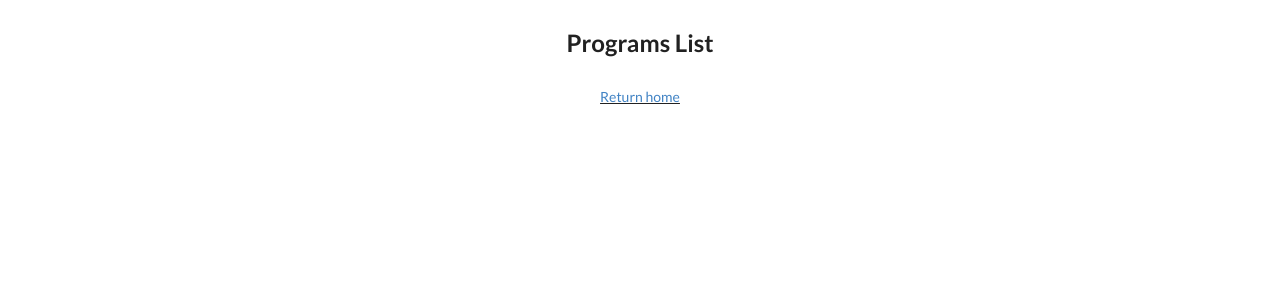
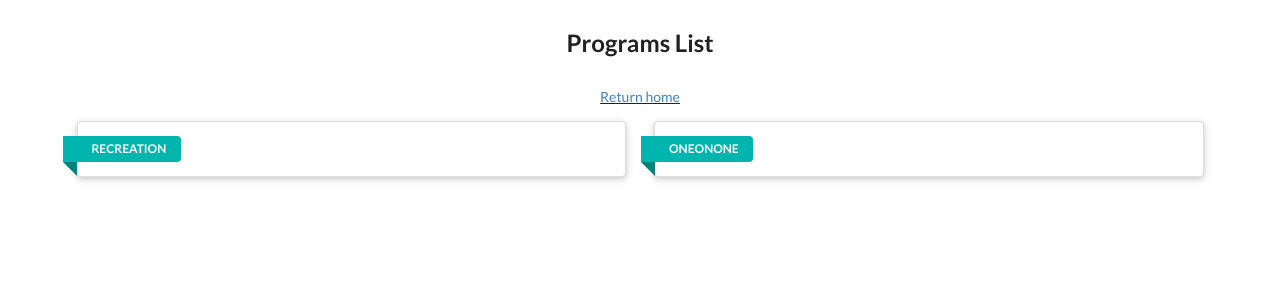
Before and after one commit to christiesunnie/seniors-community-app, a React (Create React App) app: page /programs in a window 1280 px wide. Shown: the top 300 px of the page. Built offline with nearby package versions, Linux system fonts and the light colour scheme; no server answers.

Commit message:
Update the ProgramsList UI

```diff
--- /dev/null
+++ b/src/components/Layout/ProgramLayout.tsx
@@ -0,0 +1,16 @@
+interface childrenProps {
+  children: JSX.Element | JSX.Element[];
+  mode: string;
+}
+const ProgramLayout = ({ mode, children }: childrenProps) => {
+  return (
+    <div className="column">
+      <div className="ui raised segment">
+        <div className="ui teal ribbon label">{mode}</div>
+        {children}
+      </div>
+    </div>
+  );
+};
+
+export default ProgramLayout;
--- a/src/components/programs/ProgramsList.tsx
+++ b/src/components/programs/ProgramsList.tsx
@@ -1,5 +1,7 @@
 import { Link } from "react-router-dom";
 import styles from "../App.module.css";
+
+import ProgramLayout from "../Layout/ProgramLayout";
 
 type programsListProps = {
   programsList: any[];
@@ -17,53 +19,46 @@ const ProgramsList: React.FC<programsListProps> = ({ programsList }) => {
     });
   };
 
+  const renderedFilteredPrograms = (modeType: string) => {
+    return programsList
+      .filter((resident) => resident.mode === modeType)
+      .map((resident) => {
+        const { name, id, start, end } = resident;
+
+        const convertedStartDate = convertedDateFunc(start);
+        const convertedEndDate = convertedDateFunc(end);
+
+        return (
+          <div key={id} className="item">
+            <div className="right floated content">
+              <Link to={`/residents/${id}`} className="ui button">
+                View detail
+              </Link>
+            </div>
+            <div className="content">
+              <p>{name}</p>
+              <p>
+                Program schedule: from {convertedStartDate} to{" "}
+                {convertedEndDate}
+              </p>
+            </div>
+          </div>
+        );
+      });
+  };
+
+  const recreationPrograms = renderedFilteredPrograms("RECREATION");
+  const oneononePrograms = renderedFilteredPrograms("ONEONONE");
+
   return (
     <>
       <h2>Programs List</h2>
       <p className={styles["link-return"]}>
         <Link to="/">Return home</Link>
       </p>
-      <div>
-        <ul className="ui cards centered grid container">
-          {programsList.slice(0, 21).map((resident: any) => {
-            const {
-              name,
-              mode,
-              dimensions,
-              hobbies,
-              levelsOfCare,
-              id,
-              start,
-              end,
-              attendees,
-            } = resident;
-
-            const convertedStartDate = convertedDateFunc(start);
-            const convertedEndDate = convertedDateFunc(end);
-
-            return (
-              <li key={id} className="ui card four wide column">
-                <div className="card">
-                  <div className="content">
-                    <div className="header">{name}</div>
-                    <div className="description">
-                      <p>Type of program: {mode}</p>
-                      <p>Dimesion: {dimensions}</p>
-                      <p>
-                        Program schedule: from {convertedStartDate} to{" "}
-                        {convertedEndDate}
-                      </p>
-                    </div>
-                  </div>
-                  <div className="ui bottom attached button">
-                    <i className="add icon"></i>
-                    Add attendee
-                  </div>
-                </div>
-              </li>
-            );
-          })}
-        </ul>
+      <div className="ui two column grid container">
+        <ProgramLayout mode="RECREATION">{recreationPrograms}</ProgramLayout>
+        <ProgramLayout mode="ONEONONE">{oneononePrograms}</ProgramLayout>
       </div>
     </>
   );
```
